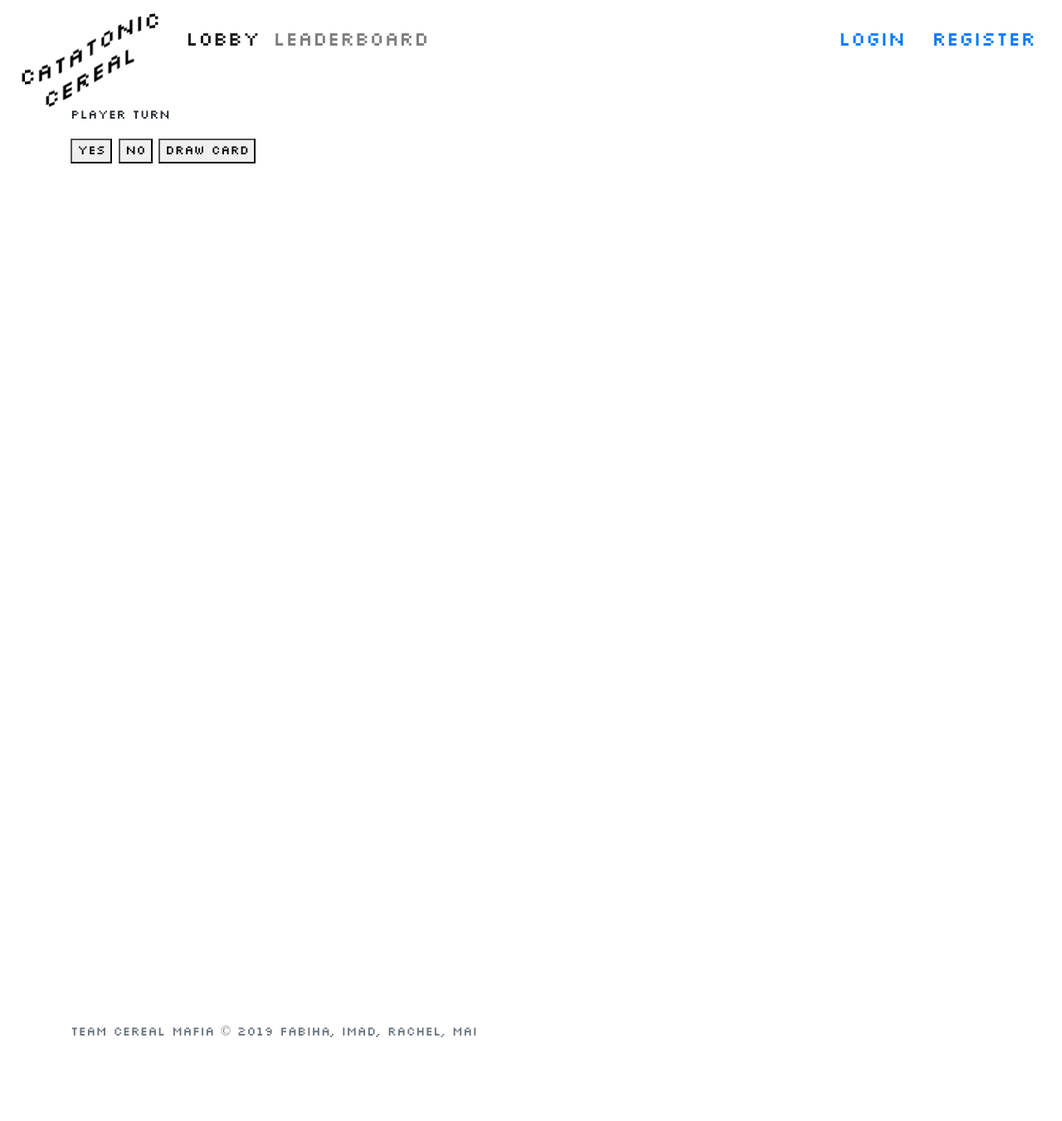
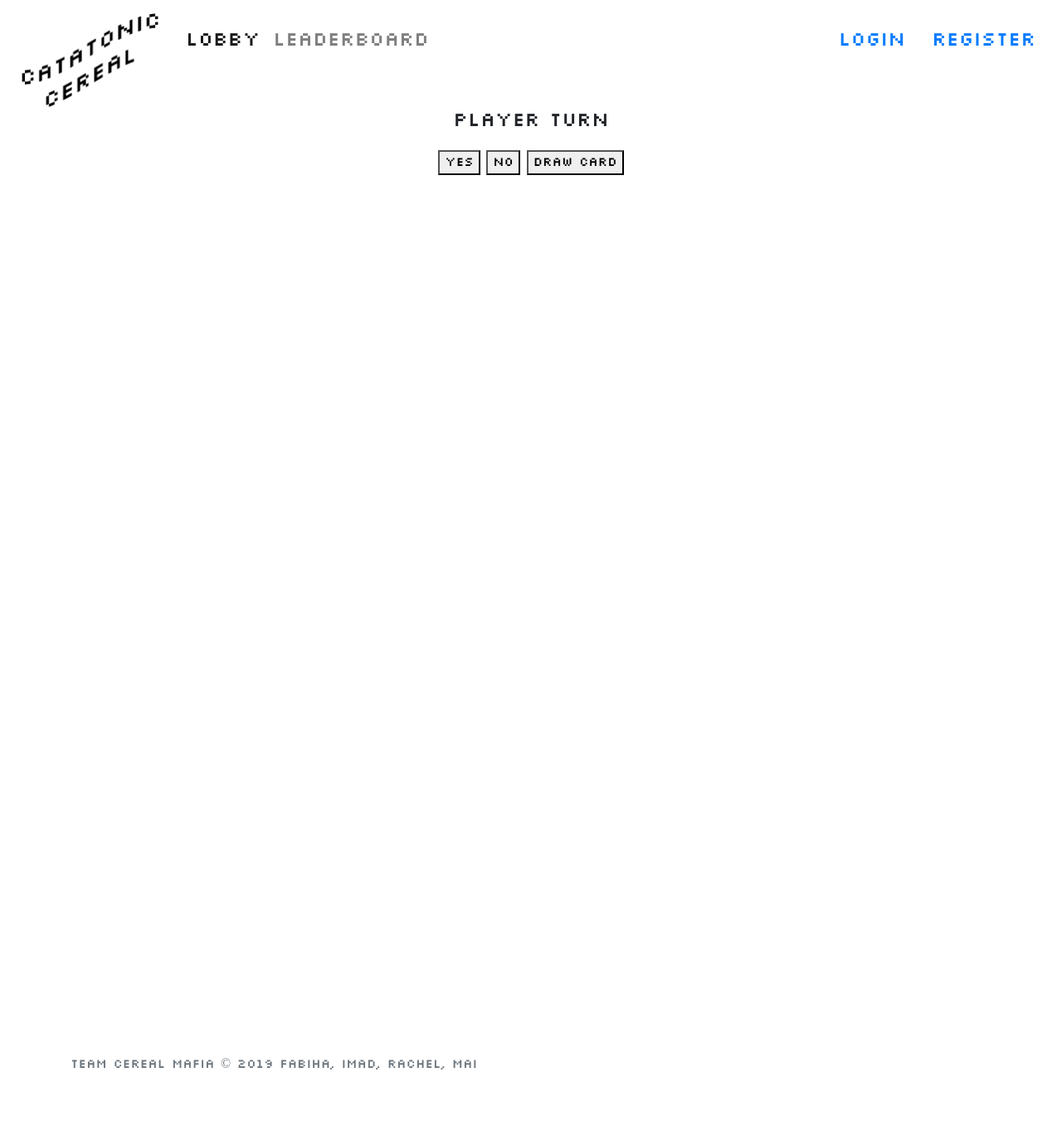
Before and after one commit to tfabiha/Softdev-Semester-2-Final-Project, a Flask app: page /game/1 in a window 1280 px wide. Shown: the whole page at 83% size. Before the commit the page ends 1250 px from the top, so only its background shows below. Run offline with Flask 2, Linux system fonts and the light colour scheme; some libraries are stand-ins or nearby versions.

Commit message:
static/css

```diff
--- a/__init__.py
+++ b/__init__.py
@@ -1,12 +1,10 @@
-
-
 import os, random
 from flask import Flask, render_template, request, session, url_for, redirect, flash
 from flask_socketio import SocketIO, join_room, leave_room, emit, send
 
 from util import config, db, leaderboard
 
-app = Flask(__name__) #create instance of class flask
+app = Flask(__name__, static_url_path='/static') #create instance of class flask
 
 app.secret_key = os.urandom(32)
 socketio = SocketIO(app)
@@ -132,7 +130,8 @@ def base():
     guest = 'user' not in session
     user = None
     if not guest: user = session['user']
-    return render_template("base.html", guest = guest, user = user)
+    return render_template("base.html", guest = guest, user =
+                           user)
 
 @app.route('/lobby')
 def lobby():
--- a/static/base.css
+++ b/static/css/base.css
@@ -1,6 +1,6 @@
 @font-face {
 font-family: "silkscreen";
-src: url("silkscreen.ttf");
+src: url("../silkscreen.ttf");
 }
 
 
--- a/static/index.css
+++ b/static/css/index.css
@@ -6,3 +6,11 @@
     display: inline-block;
     margin: 0 auto;
 }
+
+#turn {
+    font-size: 25px;
+}
+
+#game_controls {
+    margin: 0 auto 25px auto;
+}
--- a/templates/base.html
+++ b/templates/base.html
@@ -14,7 +14,7 @@
 <link rel="stylesheet" href="https://use.fontawesome.com/releases/v5.8.2/css/all.css" integrity="sha384-oS3vJWv+0UjzBfQzYUhtDYW+Pj2yciDJxpsK1OYPAYjqT085Qq/1cq5FLXAZQ7Ay" crossorigin="anonymous">
 
 
-<link rel="stylesheet" href="{{ url_for('static', filename='base.css') }}">
+<link rel="stylesheet" href="{{ url_for('static', filename='css/base.css') }}">
 
 </head>
 <body>
--- a/templates/index.html
+++ b/templates/index.html
@@ -1,7 +1,7 @@
 {% extends "base.html" %}
 
 {% block head %}
-<link rel="stylesheet" href="{{ url_for('static', filename='index.css') }}">
+<link rel="stylesheet" href="{{ url_for('static', filename='css/index.css') }}">
 {% endblock %}
 
 {% block title %}Game{% endblock %}
@@ -12,13 +12,15 @@
 
 {% block content %}
 <div class="container justify-content-center">
-  <div style="z-index: 1000;">
+  <div class="text-center" style="z-index: 1000;">
     <p id="turn">PLAYER TURN</p>
     <p id="commands"></p>
     <p id="desc"></div>
+  <div id="game_controls" class="text-center">
   <button id="yes"> Yes </button>
   <button id="no"> No </button>
   <button id="draw"> Draw Card </button>
+  </div>
 </div>
 <div id="cont">
     <svg width = "1250" height = "1000" id="c">
--- a/templates/leaderboard.html
+++ b/templates/leaderboard.html
@@ -1,7 +1,7 @@
 {% extends "base.html" %}
 
 {% block head %}
-<link rel="stylesheet" href="{{ url_for('static', filename='index.css') }}">
+<link rel="stylesheet" href="{{ url_for('static', filename='css/index.css') }}">
 {% endblock %}
 
 {% block title %}
--- a/templates/lobby.html
+++ b/templates/lobby.html
@@ -1,7 +1,7 @@
 {% extends "base.html" %}
 
 {% block head %}
-<link rel="stylesheet" href="{{ url_for('static', filename='index.css') }}">
+<link rel="stylesheet" href="{{ url_for('static', filename='css/index.css') }}">
 {% endblock %}
 
 {% block title %}
--- a/templates/login.html
+++ b/templates/login.html
@@ -1,8 +1,4 @@
 {% extends "base.html" %}
-
-{% block head %}
-<link rel="stylesheet" href="{{ url_for('static', filename='login.css') }}">
-{% endblock %}
 
 {% block title %}Login{% endblock %}
 
--- a/templates/signup.html
+++ b/templates/signup.html
@@ -1,8 +1,4 @@
 {% extends "base.html" %}
-
-{% block head %}
-<link rel="stylesheet" href="{{ url_for('static', filename='signup.css') }}">
-{% endblock %}
 
 {% block title %}Signup{% endblock %}
 
--- a/templates/user.html
+++ b/templates/user.html
@@ -1,8 +1,4 @@
 {% extends "base.html" %}
-
-{% block head %}
-<link rel="stylesheet" href="{{ url_for('static', filename='user.css') }}">
-{% endblock %}
 
 {% block title %}
 {% block user %}{% endblock %}
```
